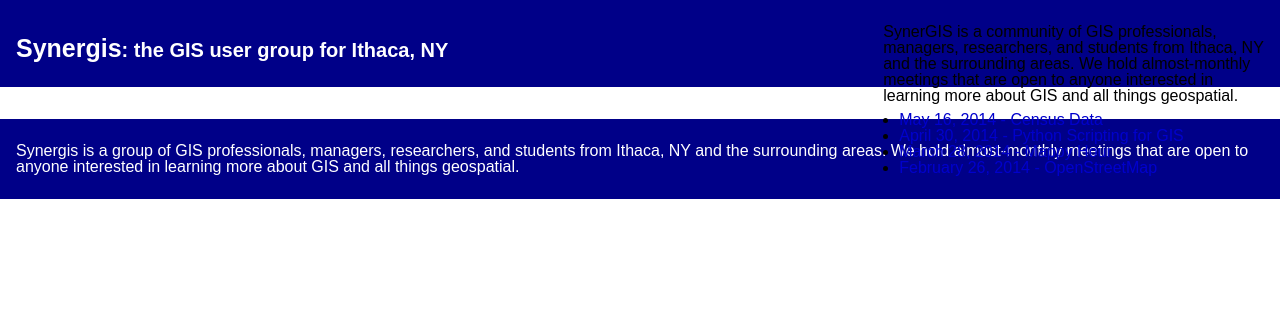
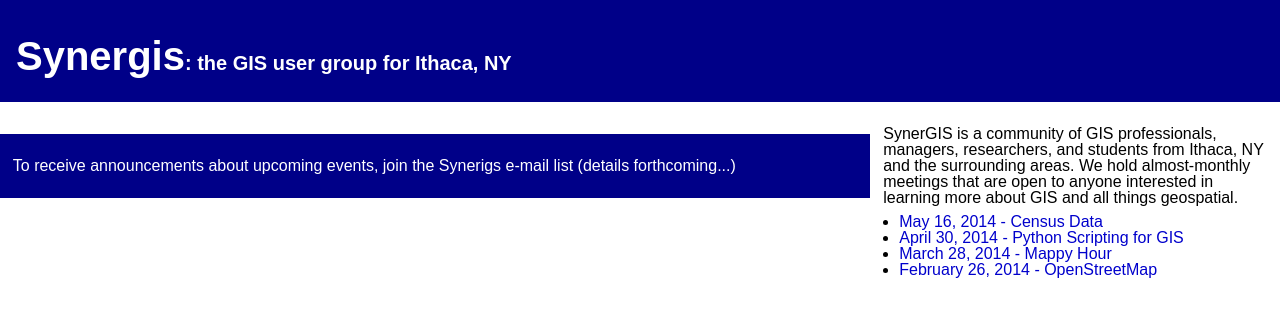
Before and after one commit to synergis-ny/synergis-ny.github.io, a Jekyll site: the page built from index.html, in a window 1280 px wide. Shown: the top 317 px of the page. Built offline with Jekyll 4.4.1, drawn with Linux system fonts in a browser that asks for light colours.

Commit message:
move aside into main

```diff
--- a/_includes/footer.html
+++ b/_includes/footer.html
@@ -1,8 +1,10 @@
+
+        </div>
 
     </div>
 
     <footer>
-        <p>Synergis is a group of GIS professionals, managers, researchers, and students from Ithaca, NY and the surrounding areas.  We hold almost-monthly meetings that are open to anyone interested in learning more about GIS and all things geospatial.</p>
+        <p>To receive announcements about upcoming events, join the Synerigs e-mail list (details forthcoming...)</p>
     </footer>
 
   </body>
--- a/_includes/header.html
+++ b/_includes/header.html
@@ -12,6 +12,7 @@
         <h1><b>Synergis</b>: the GIS user group for Ithaca, NY</h1>
     </header>
 
+    <div id="main">
     {% include aside.html %}
 
-    <div id="main">
+        <div id="content">
--- a/synergis.css
+++ b/synergis.css
@@ -44,18 +44,14 @@
 
 /* Synergis */
 
-h1 b { font-size:125% }
+h1 b { font-size:200% }
 
 header { padding:1em ; background:#008 ; color:#fff }
-header ul { margin:1em 0 0 }
-header ul.menu li { display:inline ; padding:0.5em 3em ; background:#448 ; color:#fff }
-header ul.menu li a { color:#fff }
-header ul.menu li a:hover { text-decoration:underline }
 
+div#main { position:relative }
+div#content { padding:1em 1% ; background:#fff ; color:#000 ; width:66% }
 aside { position:absolute ; right:0 ; top:0 ; width:30% ; padding:1em 1% }
 
-div#main { padding:1em 1% ; background:#fff ; color:#000 ; width:66% }
-
-footer { padding:1em ; background:#008 ; color:#fff }
+footer { width:66% ; padding:1em 1% ; background:#008 ; color:#fff }
 
 div.notes { font-style:italic }
```
